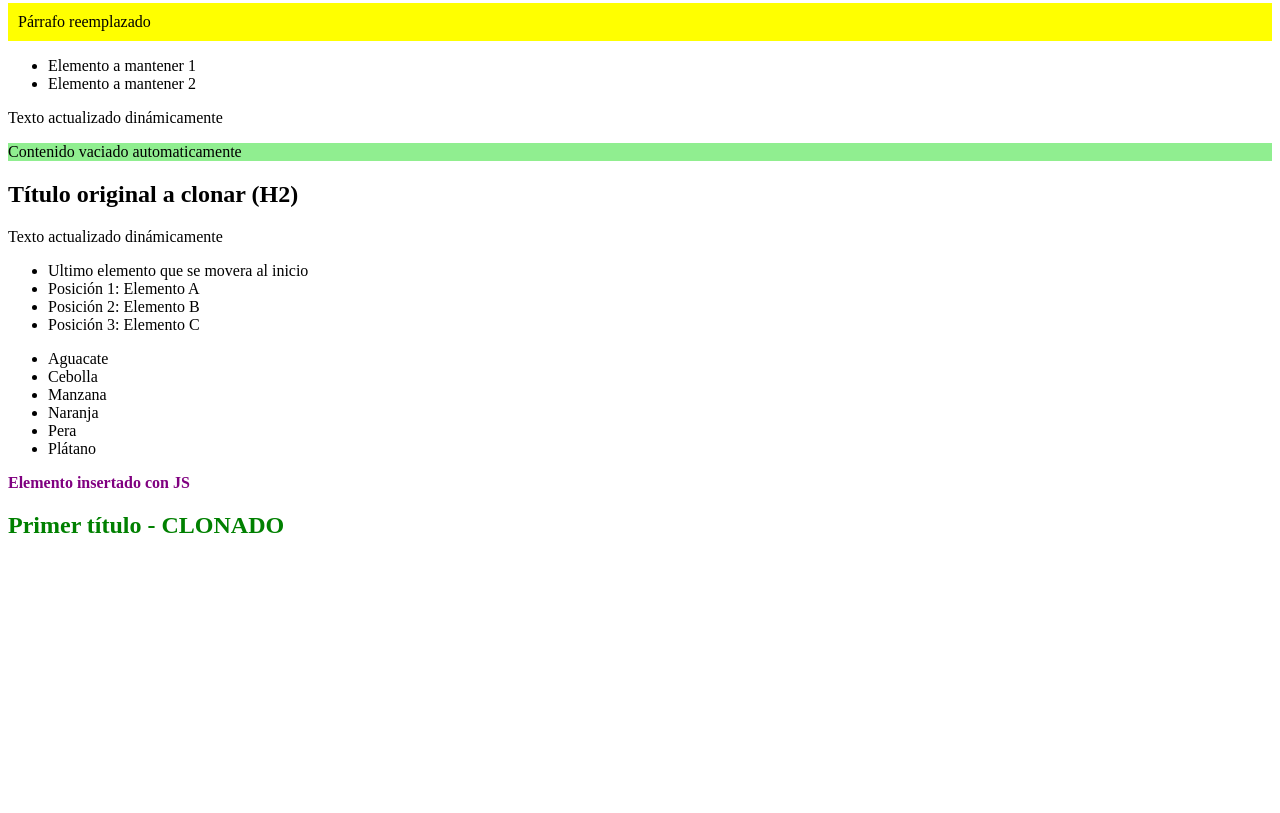
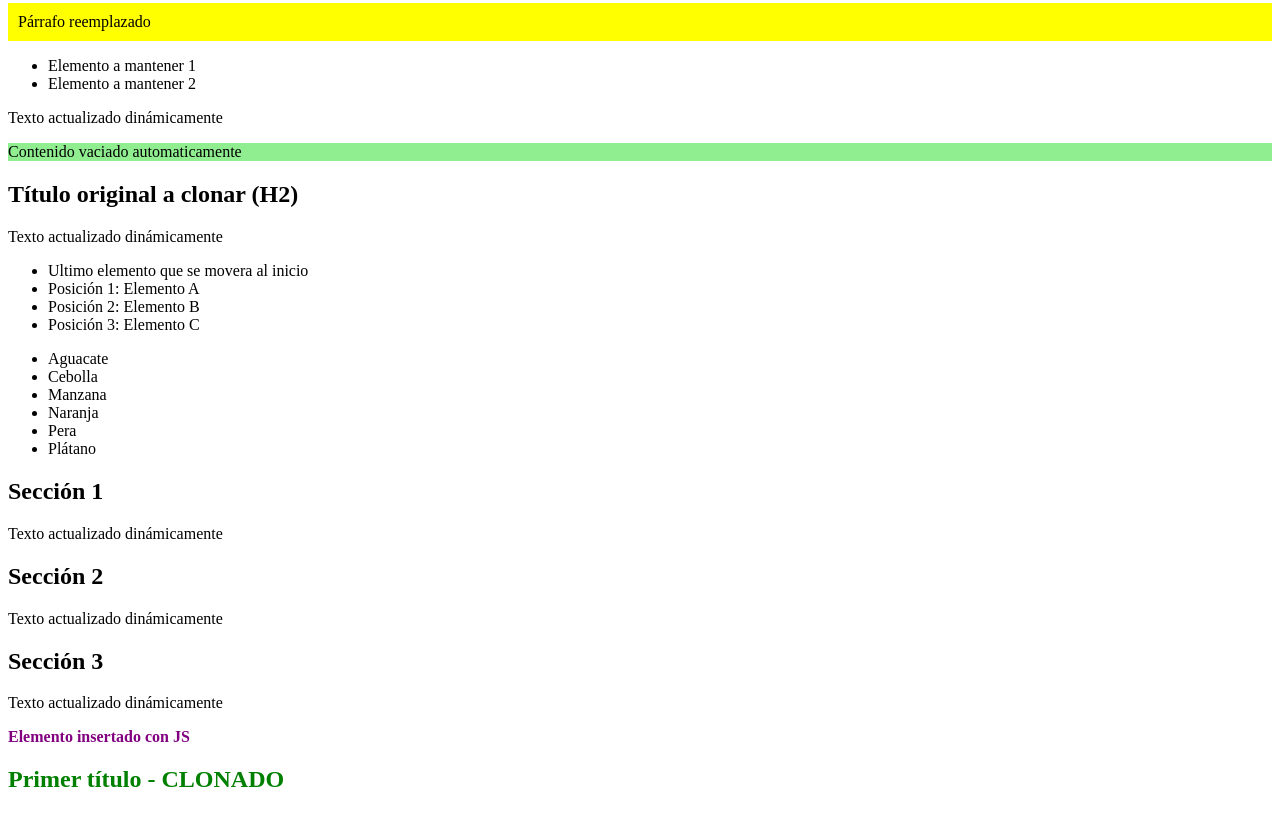
Before and after one commit to deyciandreacamargoramos5-creator/Laboratorio15_IDWEB, a plain HTML site: page index.html in a window 1280 px wide. Shown: the part 1106-1919 px from the top of the page. Before the commit the page ends 1665 px from the top, so only its background shows below. Drawn offline with Linux system fonts and the light colour scheme.

Commit message:
Ejercicio 18

```diff
--- a/index.html
+++ b/index.html
@@ -96,6 +96,21 @@
         <li>Pera</li>
         <li>Aguacate</li>
     </ul>
+
+    <!--Ejercicio 18-->
+    <section>
+        <h2>Sección 1</h2>
+        <p>Esta es la primera sección (data-index="0").</p>
+    </section>
+    <section id="sec-2">
+        <h2>Sección 2</h2>
+        <p>Esta es la segunda sección (data-index="1").</p>
+    </section>
+    <section class="ultima-sec">
+        <h2>Sección 3</h2>
+        <p>Esta es la tercera sección (data-index="2").</p>
+    </section>
+
 <script src="script.js"></script>
 </body>
 </html>
--- a/script.js
+++ b/script.js
@@ -145,3 +145,10 @@ if (lista3Padre) {
 } else {
     console.log("No se encontró la lista con el ID lista-ordenar");
 }
+//16. Ejercicio 18
+const todasLasSecciones = document.querySelectorAll("section")
+todasLasSecciones.forEach((seccion, index) => {
+    seccion.setAttribute("data-index", index);
+    console.log(`Atributo 'data-index=${index}' agregado a la sección: ${seccion.querySelector('h2').textContent}`);
+});
+console.log("Proceso completado");
```
